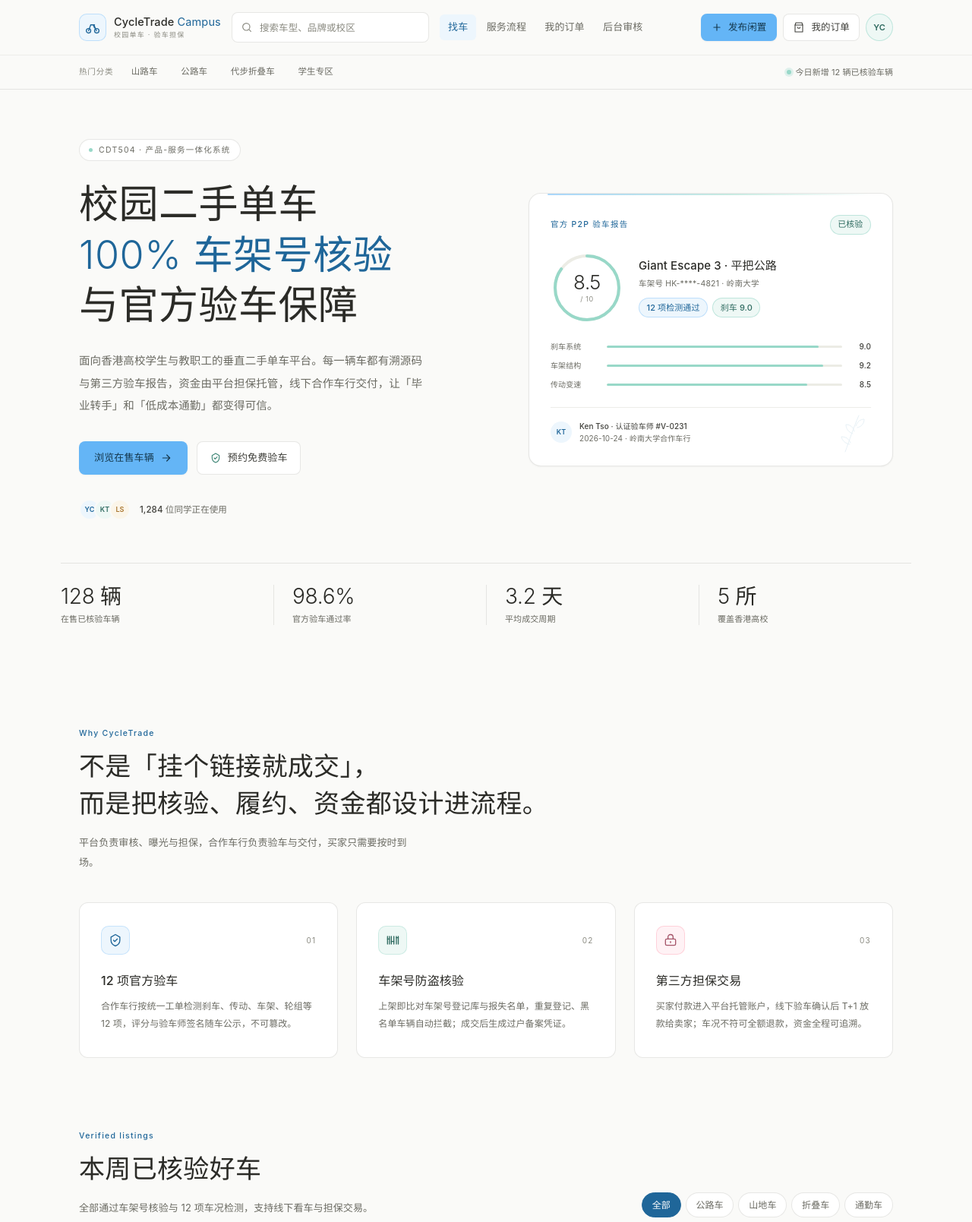
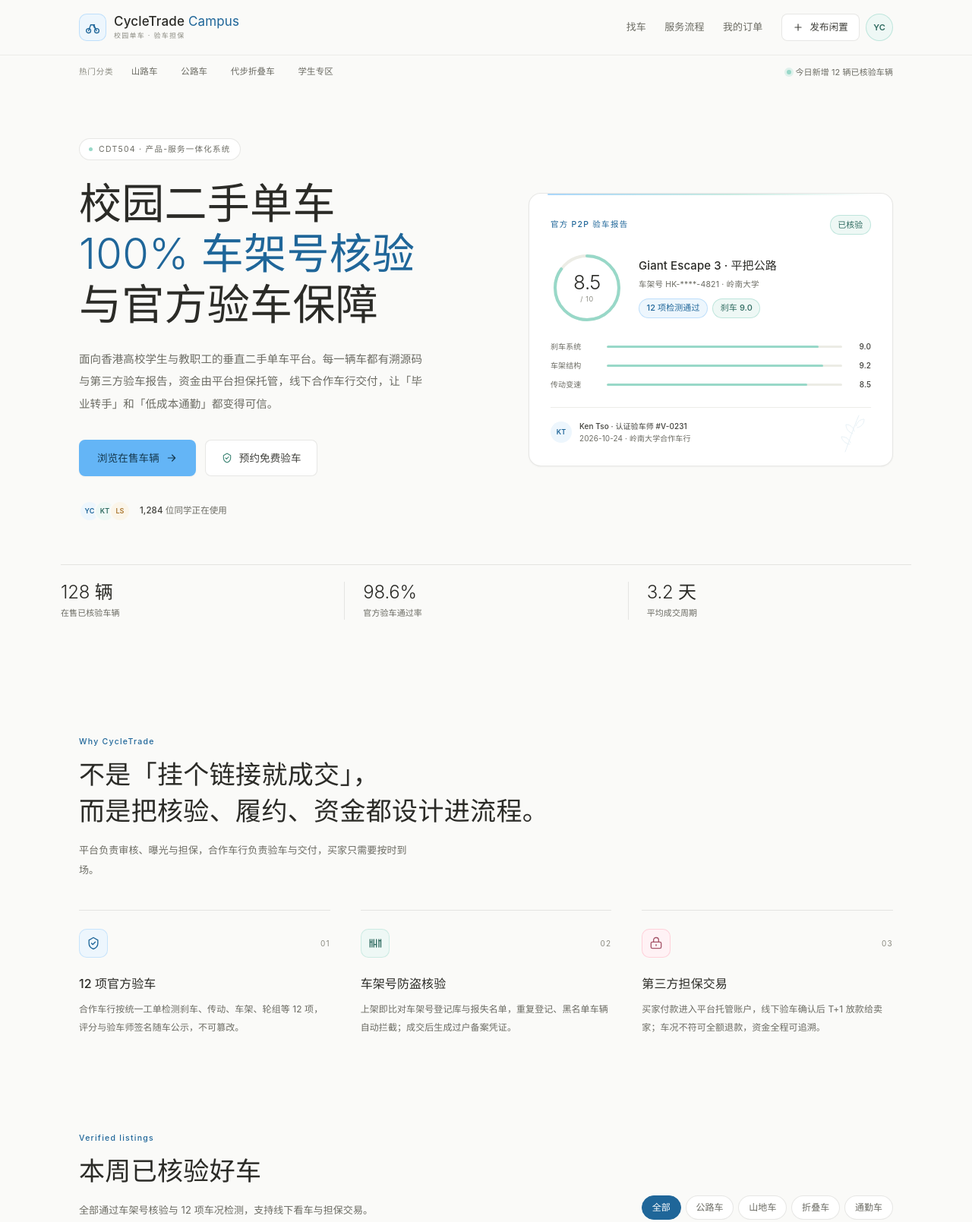
Before and after one commit to AIYoukai/cycletrade-campus-remix, a plain HTML site: page index.html in a window 1280 px wide. Shown: the top 1609 px of the page at 76% size. Drawn offline with nearby package versions, Linux system fonts and the light colour scheme.

Commit message:
feat: tighten home layout against the Z-pattern guide
- keep the header to 72px with an empty middle: logo left, three links, one CTA and the account avatar on the right
- move search from the global header into the bikes list header
- cut the trust row to three metrics and 80px height
- turn the three value cards into borderless columns so the mid-page is not a card wall
- open section spacing to 120px and enlarge the path CTAs
- point the 找车 nav item at the bikes view

Co-authored-by: hermes <hermes@hermes.rongxiaoli.top>

```diff
--- a/index.html
+++ b/index.html
@@ -151,26 +151,16 @@
       </span>
     </a>
 
-    <div class="ct-search-wrap">
-      <svg viewBox="0 0 24 24" fill="none" class="ct-search-icon h-4 w-4" stroke="currentColor" stroke-width="1.8" stroke-linecap="round"><circle cx="11" cy="11" r="7"/><path d="m20 20-3.2-3.2"/></svg>
-      <input id="globalSearch" type="search" placeholder="搜索车型、品牌或校区" autocomplete="off" class="ct-search">
-    </div>
-
-    <nav class="hidden lg:flex items-center gap-0.5">
-      <button class="nav-link" data-nav="home">找车</button>
+    <nav class="hidden md:flex items-center gap-0.5 ml-auto">
+      <button class="nav-link" data-nav="bikes">找车</button>
       <button class="nav-link" data-nav="flow">服务流程</button>
       <button class="nav-link" data-nav="orders">我的订单</button>
-      <button class="nav-link" data-nav="admin">后台审核</button>
     </nav>
 
-    <div class="ml-auto flex items-center gap-2">
-      <button onclick="openPublish()" class="btn btn-primary h-9 px-3.5 text-[12.5px]" aria-label="发布闲置">
+    <div class="ml-auto lg:ml-0 flex items-center gap-2">
+      <button onclick="openPublish()" class="btn btn-outline h-9 px-3.5 text-[12.5px]" aria-label="发布闲置">
         <svg viewBox="0 0 24 24" fill="none" class="h-3.5 w-3.5" stroke="currentColor" stroke-width="2" stroke-linecap="round"><path d="M12 5v14M5 12h14"/></svg>
         <span class="hidden sm:inline">发布闲置</span>
-      </button>
-      <button onclick="go('orders')" class="ct-header-orders btn btn-outline h-9 px-3 text-[12.5px] hidden sm:inline-flex">
-        <svg viewBox="0 0 24 24" fill="none" class="h-4 w-4" stroke="currentColor" stroke-width="1.6" stroke-linecap="round" stroke-linejoin="round"><path d="M6 3h12l1.5 4.5H4.5L6 3Z"/><path d="M4.5 7.5V21h15V7.5"/><path d="M9.5 11.5a2.5 2.5 0 0 0 5 0"/></svg>
-        <span>我的订单</span>
       </button>
       <button onclick="go('admin')" class="ct-avatar" title="演示账号 · 管理员">YC</button>
     </div>
@@ -205,11 +195,11 @@
           面向香港高校学生与教职工的垂直二手单车平台。每一辆车都有溯源码与第三方验车报告，资金由平台担保托管，线下合作车行交付，让「毕业转手」和「低成本通勤」都变得可信。
         </p>
         <div class="ct-actions">
-          <button onclick="go('bikes')" class="btn btn-primary h-11 px-5 text-[13px]">
+          <button onclick="go('bikes')" class="btn btn-primary h-12 px-6 text-[13.5px]">
             浏览在售车辆
             <svg viewBox="0 0 24 24" fill="none" class="h-4 w-4" stroke="currentColor" stroke-width="1.8" stroke-linecap="round" stroke-linejoin="round"><path d="M5 12h14M13 6l6 6-6 6"/></svg>
           </button>
-          <button onclick="openPublish()" class="btn btn-outline h-11 px-4 text-[13px]">
+          <button onclick="openPublish()" class="btn btn-outline h-12 px-5 text-[13.5px]">
             <svg viewBox="0 0 24 24" fill="none" class="h-4 w-4 text-mint-600" stroke="currentColor" stroke-width="1.7" stroke-linecap="round" stroke-linejoin="round"><path d="M12 3l7 4v5c0 4.4-3 7.6-7 9-4-1.4-7-4.6-7-9V7l7-4Z"/><path d="m9 12 2 2 4-4"/></svg>
             预约免费验车
           </button>
@@ -264,8 +254,7 @@
       <div class="ct-stat"><b>128 辆</b><span>在售已核验车辆</span></div>
       <div class="ct-stat"><b>98.6%</b><span>官方验车通过率</span></div>
       <div class="ct-stat"><b>3.2 天</b><span>平均成交周期</span></div>
-      <div class="ct-stat"><b>5 所</b><span>覆盖香港高校</span></div>
-    </div>
+          </div>
   </div>
 
   <!-- Z · 中段：三块证据 -->
@@ -389,8 +378,8 @@
         <p>填写车架号与车况，预约合作车行免费验车。平台负责审核、曝光、担保交易与交付，你只管收钱。</p>
       </div>
       <div class="ct-cta-actions">
-        <button onclick="openPublish()" class="btn btn-primary h-11 px-5 text-[13px]">一键上架 / 预约验车</button>
-        <button onclick="go('flow')" class="btn btn-outline h-11 px-4 text-[13px]">了解服务</button>
+        <button onclick="openPublish()" class="btn btn-primary h-12 px-6 text-[13.5px]">一键上架 / 预约验车</button>
+        <button onclick="go('flow')" class="btn btn-outline h-12 px-5 text-[13.5px]">了解服务</button>
       </div>
     </div>
   </div>
@@ -409,7 +398,11 @@
           <h1 class="mt-2 text-[26px] font-bold tracking-tight">车辆列表</h1>
           <p class="mt-1 text-[12.5px] text-slate-500">共 <span id="bikesCount" class="font-semibold text-ink-900">6</span> 辆在售 · 全部支持线下看车与担保交易</p>
         </div>
-        <div class="flex items-center gap-2">
+        <div class="flex w-full flex-wrap items-center gap-2 sm:w-auto">
+          <div class="relative w-full sm:w-auto">
+            <svg viewBox="0 0 24 24" fill="none" class="absolute left-3 top-1/2 -translate-y-1/2 h-3.5 w-3.5 text-slate-400" stroke="currentColor" stroke-width="1.8" stroke-linecap="round"><circle cx="11" cy="11" r="7"/><path d="m20 20-3.2-3.2"/></svg>
+            <input id="globalSearch" type="search" placeholder="搜索车型、品牌或校区" autocomplete="off" class="field !h-10 !pl-9 !text-[12.5px] w-full sm:w-[220px]">
+          </div>
           <label class="text-[11.5px] text-slate-500">排序</label>
           <select id="sortSelect" class="field !h-9 !text-[12.5px] w-[150px]" data-filter="sort">
             <option value="recommended">推荐排序</option>
@@ -2291,10 +2284,9 @@ h3{ font-weight:400; color:var(--ink-strong); }
 
 /* ---------- 顶栏 ---------- */
 .ct-header{
-  background:rgba(250,250,248,.92);
+  background:rgba(250,250,248,.94);
   backdrop-filter:blur(16px) saturate(120%);
   -webkit-backdrop-filter:blur(16px) saturate(120%);
-  border-bottom:1px solid var(--line);
 }
 .ct-header-bar{
   max-width:1120px; margin:0 auto; padding:0 24px;
@@ -2309,7 +2301,7 @@ h3{ font-weight:400; color:var(--ink-strong); }
   transition:transform .18s var(--ease);
 }
 .ct-logo:hover .ct-logo-mark{ transform:rotate(-4deg); }
-.ct-logo-name{ display:block; font-size:14.5px; font-weight:500; color:var(--ink-strong); letter-spacing:.01em; line-height:1.2; white-space:nowrap; }
+.ct-logo-name{ display:block; font-size:17px; font-weight:500; color:var(--ink-strong); letter-spacing:.01em; line-height:1.2; white-space:nowrap; }
 .ct-logo-name span{ color:var(--blue-ink); font-weight:400; }
 .ct-logo-sub{ display:block; font-size:9px; color:var(--faint); letter-spacing:.14em; line-height:1.4; margin-top:3px; white-space:nowrap; }
 .ct-search-wrap{ position:relative; width:260px; flex-shrink:0; }
@@ -2431,8 +2423,8 @@ label.lbl{ font-size:12px; font-weight:500; color:var(--muted); margin-bottom:.4
 .ct-eyebrow i{ width:5px; height:5px; border-radius:50%; background:var(--mint); display:block; }
 .ct-display{
   margin-top:24px;
-  font-size:clamp(36px,4.6vw,52px);
-  line-height:1.28; font-weight:300; letter-spacing:.01em;
+  font-size:clamp(38px,5vw,56px);
+  line-height:1.18; font-weight:300; letter-spacing:.005em;
   color:var(--ink-strong);
 }
 .ct-display em{ font-style:normal; color:var(--blue-ink); font-weight:300; }
@@ -2496,25 +2488,25 @@ label.lbl{ font-size:12px; font-weight:500; color:var(--muted); margin-bottom:.4
 .ct-botanical{ position:absolute; right:18px; bottom:14px; opacity:.35; pointer-events:none; }
 
 .ct-stats{
-  display:grid; grid-template-columns:repeat(4,1fr);
-  border-top:1px solid var(--line); padding:28px 0 40px;
+  display:grid; grid-template-columns:repeat(3,1fr);
+  border-top:1px solid var(--line); padding:22px 0 26px;
 }
 .ct-stat{ padding-left:24px; border-left:1px solid var(--line); }
 .ct-stat:first-child{ border-left:0; padding-left:0; }
-.ct-stat b{ display:block; font-size:28px; font-weight:300; color:var(--ink-strong); letter-spacing:-.01em; line-height:1.1; }
+.ct-stat b{ display:block; font-size:24px; font-weight:300; color:var(--ink-strong); letter-spacing:-.01em; line-height:1.15; }
 .ct-stat span{ display:block; margin-top:6px; font-size:11px; color:var(--muted); }
 
-.ct-section{ padding-top:88px; }
+.ct-section{ padding-top:120px; }
 .ct-section-head{ max-width:660px; margin-bottom:40px; }
 .ct-h2{ margin-top:10px; font-size:clamp(26px,3vw,34px); line-height:1.42; font-weight:300; color:var(--ink-strong); }
 .ct-sub{ margin-top:14px; font-size:13px; line-height:2; color:var(--muted); max-width:34em; }
 
-.ct-values{ display:grid; grid-template-columns:repeat(3,1fr); gap:24px; }
+.ct-values{ display:grid; grid-template-columns:repeat(3,1fr); gap:40px; }
 .ct-value{
-  background:var(--surface); border:1px solid var(--line); border-radius:var(--r-card);
-  padding:30px 28px 32px; transition:border-color .18s var(--ease), transform .18s var(--ease), box-shadow .18s var(--ease);
-}
-.ct-value:hover{ border-color:var(--line-strong); transform:translateY(-2px); box-shadow:var(--shadow-hover); }
+  background:transparent; border:0; border-top:1px solid var(--line); border-radius:0;
+  padding:24px 0 0; transition:border-color .18s var(--ease);
+}
+.ct-value:hover{ border-color:var(--line-strong); }
 .ct-value-top{ display:flex; align-items:center; justify-content:space-between; }
 .ct-value-icon{
   width:38px; height:38px; border-radius:10px;
@@ -2532,7 +2524,7 @@ label.lbl{ font-size:12px; font-weight:500; color:var(--muted); margin-bottom:.4
 .ct-tabs{ display:flex; gap:6px; flex-wrap:wrap; }
 .ct-more{ margin-top:28px; display:flex; justify-content:center; }
 
-.ct-process{ display:grid; grid-template-columns:.82fr 1.18fr; gap:72px; align-items:start; padding-top:96px; }
+.ct-process{ display:grid; grid-template-columns:.82fr 1.18fr; gap:72px; align-items:start; padding-top:120px; }
 .ct-process-copy{ position:sticky; top:132px; }
 .ct-process-list{ border-top:1px solid var(--line); }
 .ct-step{ display:grid; grid-template-columns:44px 1fr; gap:20px; padding:24px 0 26px; border-bottom:1px solid var(--line); }
@@ -2542,7 +2534,7 @@ label.lbl{ font-size:12px; font-weight:500; color:var(--muted); margin-bottom:.4
 .ct-step-meta{ margin-top:10px; display:flex; gap:14px; flex-wrap:wrap; font-size:10px; color:var(--faint); }
 
 .ct-cta{
-  margin-top:96px; padding:52px 0 56px;
+  margin-top:120px; padding:48px 0 52px;
   border-top:1px solid var(--line);
   display:flex; align-items:flex-end; justify-content:space-between; gap:40px;
 }
@@ -2610,7 +2602,7 @@ label.lbl{ font-size:12px; font-weight:500; color:var(--muted); margin-bottom:.4
   .ct-hero-grid{ grid-template-columns:1fr; gap:40px; padding-bottom:40px; }
   .ct-report{ max-width:520px; }
   .ct-stats{ grid-template-columns:repeat(2,1fr); gap:24px 0; padding:24px 0 8px; }
-  .ct-stat:nth-child(3){ border-left:0; padding-left:0; }
+  .ct-stat:nth-child(3){ border-left:0; padding-left:0; grid-column:span 2; }
   .ct-values{ grid-template-columns:1fr; }
   .ct-process{ grid-template-columns:1fr; gap:36px; padding-top:72px; }
   .ct-process-copy{ position:static; }
@@ -2618,7 +2610,7 @@ label.lbl{ font-size:12px; font-weight:500; color:var(--muted); margin-bottom:.4
   .ct-section{ padding-top:72px; }
 }
 @media (max-width:640px){
-  .ct-wrap{ padding:0 20px; }
+  .ct-wrap{ padding-left:20px; padding-right:20px; }
   .ct-header-bar{ padding:0 20px; height:64px; }
   .ct-subnav-inner{ padding:0 20px; }
   .ct-hero-grid{ gap:32px; }
```
Also changed, not shown: 3 other files.
